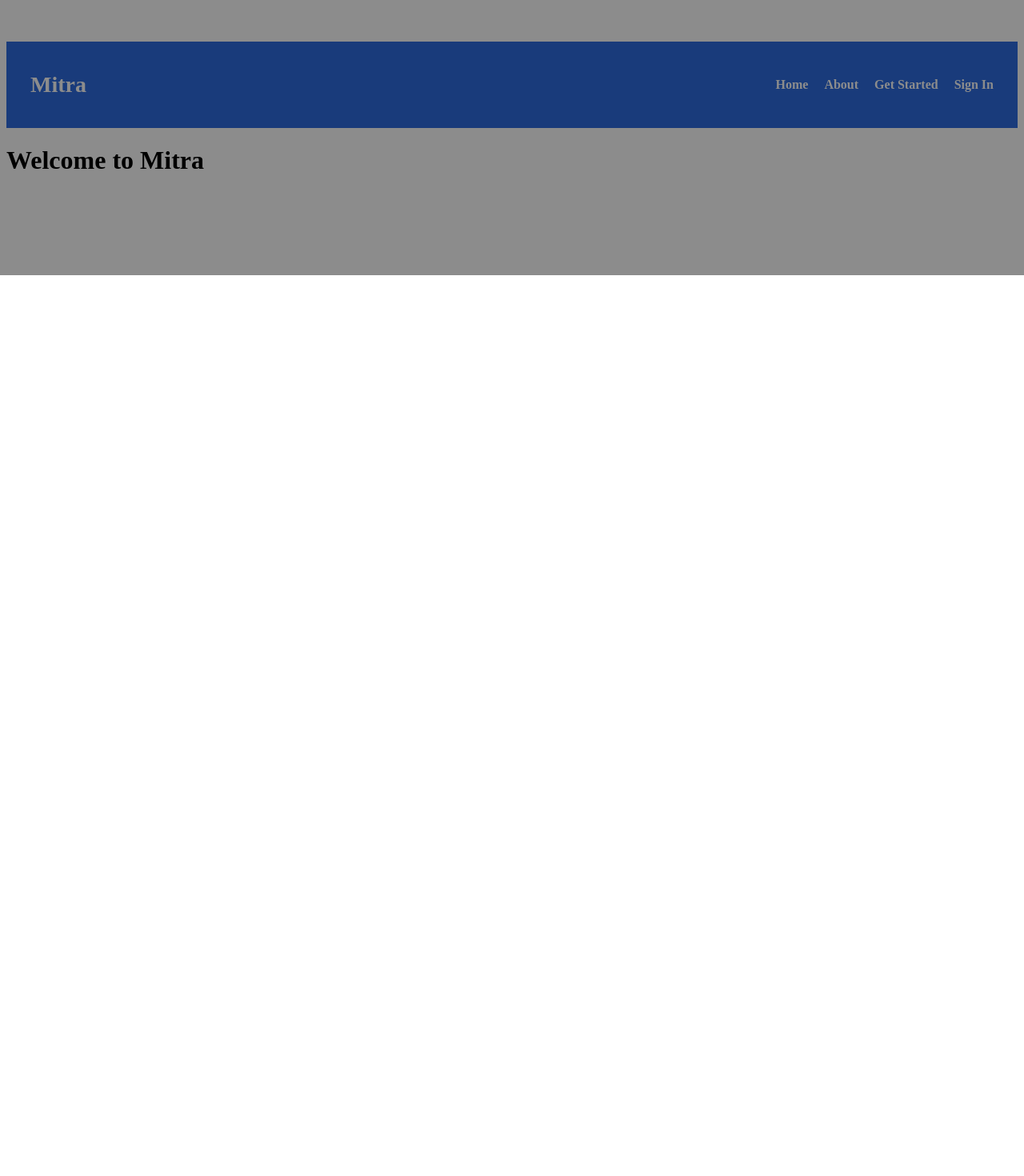
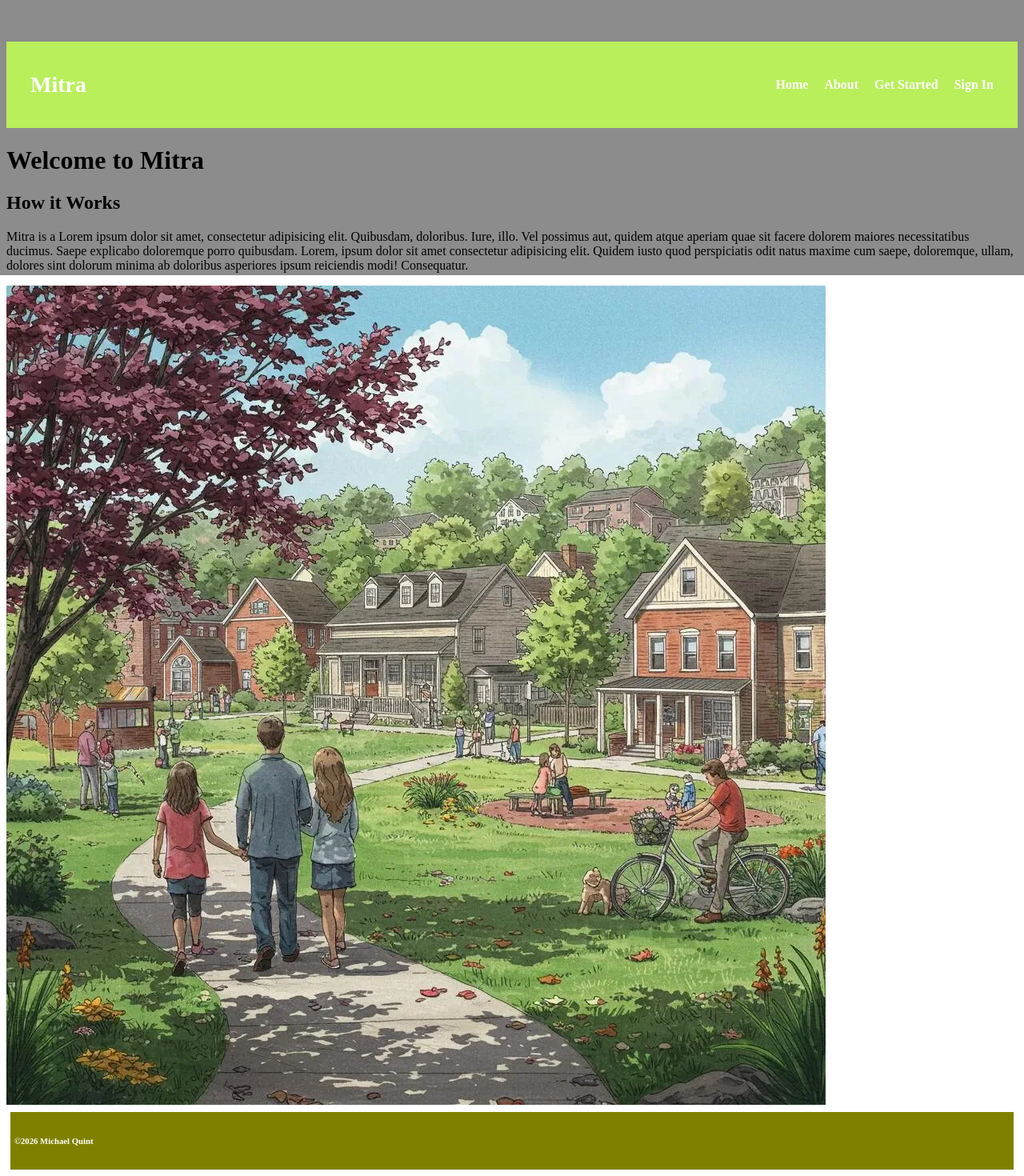
Before and after one commit to mquint18/Mitra_capstone, a React (Vite) app: page / in a window 1280 px wide. Shown: the part 456-1926 px from the top of the page at 80% size. Before the commit the page ends 800 px from the top, so only its background shows below. Built offline with nearby package versions, Linux system fonts and the light colour scheme.

Commit message:
additional content added

```diff
--- a/src/App.jsx
+++ b/src/App.jsx
@@ -7,6 +7,7 @@ import Header from "./components/Header";
 import About from "./Pages/About";
 import GetStarted from "./Pages/GetStarted";
 import UserLoginPage from "./Pages/UserLoginPage";
+import Footer from "./components/Footer";
 
 function App() {
   return (
@@ -20,6 +21,8 @@ function App() {
         <Route path="/get-started" element={<GetStarted />} />
         <Route path="/login" element={<UserLoginPage />} />
       </Routes>
+
+      <Footer />
     </>
   );
 }
--- a/src/Pages/About.jsx
+++ b/src/Pages/About.jsx
@@ -1,7 +1,17 @@
 //About.jsx
 
 function About() {
-  return <h2>About Page</h2>;
+  return (
+    <div>
+      <h2>About Mitra</h2>
+      <p>
+        Mitra was created in 2026 Lorem ipsum dolor sit amet, consectetur
+        adipisicing elit. Temporibus veniam tempora autem necessitatibus est, ex
+        rerum ratione sed doloremque dolorum quidem tenetur deleniti esse,
+        voluptate magni. Repellat ex laudantium nam!
+      </p>
+    </div>
+  );
 }
 
 export default About;
--- a/src/Pages/GetStarted.jsx
+++ b/src/Pages/GetStarted.jsx
@@ -1,7 +1,13 @@
 //GetStarted.jsx
 
 function GetStarted() {
-  return <h1>GetStarted Page</h1>;
+  return (
+    <div>
+      <h1>Get Started With mitra!</h1>
+      <button>I am a resident</button>
+      <button>I am a business</button>
+    </div>
+  );
 }
 
 export default GetStarted;
--- a/src/Pages/HomePage.jsx
+++ b/src/Pages/HomePage.jsx
@@ -4,6 +4,18 @@ function HomePage() {
   return (
     <div>
       <h1>Welcome to Mitra</h1>
+      <h2>How it Works</h2>
+      <p>
+        Mitra is a Lorem ipsum dolor sit amet, consectetur adipisicing elit.
+        Quibusdam, doloribus. Iure, illo. Vel possimus aut, quidem atque aperiam
+        quae sit facere dolorem maiores necessitatibus ducimus. Saepe explicabo
+        doloremque porro quibusdam. Lorem, ipsum dolor sit amet consectetur
+        adipisicing elit. Quidem iusto quod perspiciatis odit natus maxime cum
+        saepe, doloremque, ullam, dolores sint dolorum minima ab doloribus
+        asperiores ipsum reiciendis modi! Consequatur.
+      </p>
+
+      <img src="src/assets/images/town.webp" alt="small town" />
     </div>
   );
 }
--- /dev/null
+++ b/src/components/Footer.css
@@ -0,0 +1,6 @@
+.footer {
+  background-color: olive;
+  color: white;
+  margin: 5px;
+  padding: 5px;
+}
--- a/src/components/Footer.jsx
+++ b/src/components/Footer.jsx
@@ -1 +1,11 @@
 //Footer.jsx
+import "./Footer.css";
+
+function Footer() {
+  return (
+    <div className="footer">
+      <h6>©2026 Michael Quint</h6>
+    </div>
+  );
+}
+export default Footer;
--- a/src/components/Header.css
+++ b/src/components/Header.css
@@ -5,7 +5,7 @@
 
   /* Image settings */
   background-size: cover;
-  background-position: center;
+  background-position: left;
   background-repeat: no-repeat;
 
   /* Height of the header */
@@ -14,7 +14,7 @@
   /* Center the content */
   display: flex;
   justify-content: center;
-  align-items: center;
+  align-items: left;
 
   /* Text color */
   color: white;
--- a/src/components/Navbar.css
+++ b/src/components/Navbar.css
@@ -3,8 +3,10 @@
   display: flex;
   justify-content: space-between;
   align-items: center;
-  background-color: #2d6cdf;
+  background-color: #b9ef5a;
   padding: 15px 30px;
+  position: relative;
+  z-index: 1000;
 }
 
 /* Logo */
```
Also changed, not shown: src/assets/images/town.webp (added).
